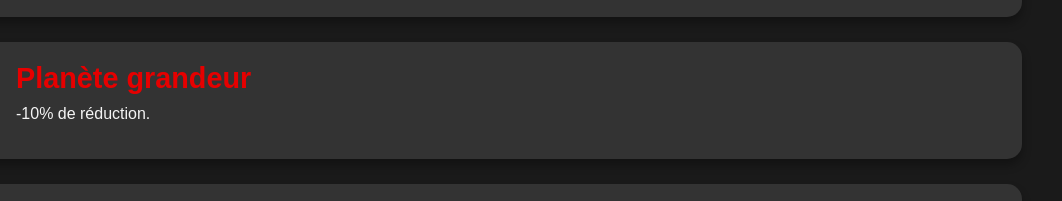
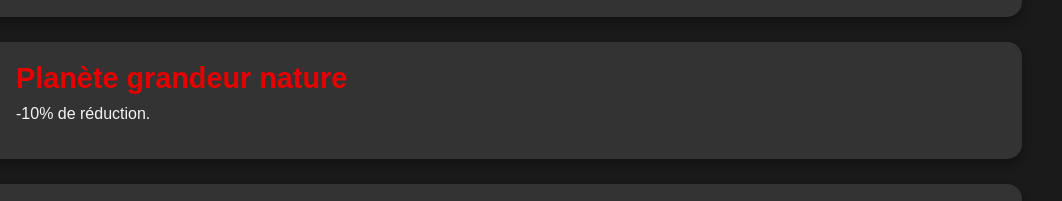
Before and after one commit to charal61100/CSE-CHARAL-61100, a plain HTML site: page index.html in a window 1280 px wide. Shown: the part 7037-7238 px from the top of the page, 218-1280 px from the left. Drawn offline with Linux system fonts and the light colour scheme.

Commit message:
Update index.html

```diff
--- a/index.html
+++ b/index.html
@@ -571,7 +571,7 @@
         <div class="offer">
             <img src="images/logo-carre.png" alt="carré flore">
             <div class="details">
-                <h2>Planète grandeur</h2>
+                <h2>Planète grandeur nature</h2>
                 <p>-10% de réduction.</p>
             </div>
         </div>
```
